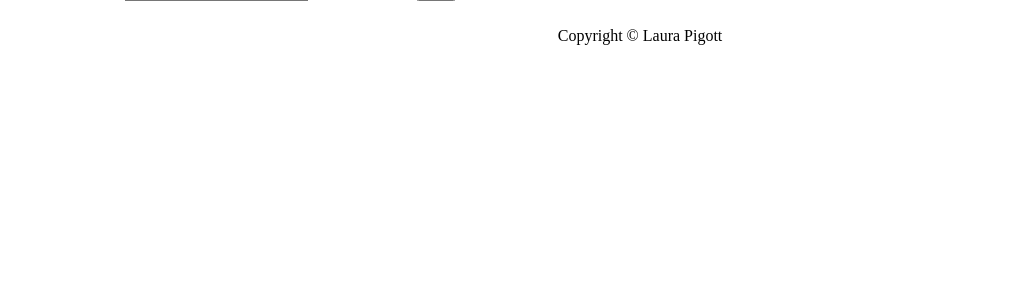
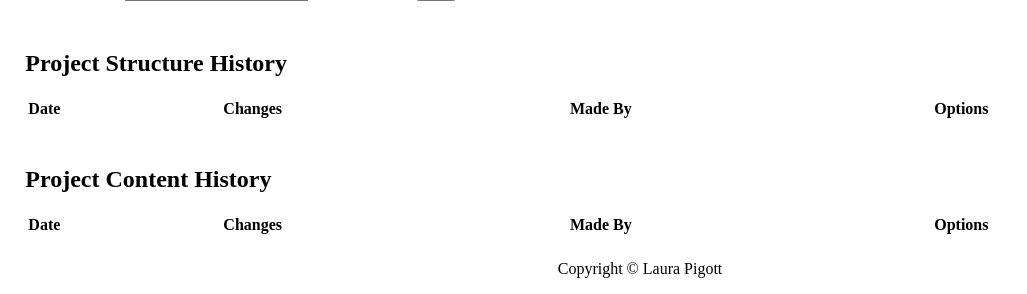
Before and after one commit to ct-lpigott/ContentDeveloperCMS, a Node project: template views/editproject_admin.pug in a window 1280 px wide. Shown: the part 685-979 px from the top of the page, without its empty margins (0-1027 px from the left). Before the commit the page ends 800 px from the top, so only its background shows below. Run offline with Node 20 templates, Linux system fonts and the light colour scheme; the template is opened without the code that fills it, so the values that code supplies are empty.

Commit message:
Displaying git log of changes for both structure and content

```diff
--- a/public/js/script_console.js
+++ b/public/js/script_console.js
@@ -86,6 +86,13 @@ function updateProjectHTML(projectDetails, includeContent=true){
     }
 
     refreshDraggableContainers();
+    if(projectDetails.content_history != null){
+        if(projectDetails.structure_history != null){
+            updateProjectHistory(projectDetails.content_history, projectDetails.structure_history);
+        } else {
+            updateProjectHistory(projectDetails.content_history);
+        }
+    }
 }
 
 function createItemInputElements(collection, itemContent=null, itemIndex=-1){
@@ -328,3 +335,41 @@ function refreshDraggableContainers(){
         });
     }
 }
+
+function updateProjectHistory(contentCommitHistory, structureCommitHistory=null){
+    var projectContentHistoryTableBody = document.getElementById("projectContentHistory");
+
+    generateHistoryTable(contentCommitHistory.all, projectContentHistoryTableBody);
+
+    if(structureCommitHistory != null){
+        var projectStructureHistoryTableBody = document.getElementById("projectStructureHistory");
+
+        generateHistoryTable(structureCommitHistory.all, projectStructureHistoryTableBody);
+    }
+}
+
+function generateHistoryTable(arrayOfCommits, tableBody){
+    for(var i=0; i< arrayOfCommits.length; i++){
+        var newCommitRow = document.createElement("tr");
+
+        var dateTd = document.createElement("td");
+        dateTd.innerHTML = arrayOfCommits[i].date;
+
+        var changesTd = document.createElement("td");
+        changesTd.innerHTML = arrayOfCommits[i].message;
+
+        var byTd = document.createElement("td");
+        byTd.innerHTML = arrayOfCommits[i].author_name;
+
+        var optionsTd = document.createElement("td");
+        optionsTd.innerHTML = "<button data-hash=" + arrayOfCommits[i].hash + ">View</button>";
+
+
+        newCommitRow.appendChild(dateTd);
+        newCommitRow.appendChild(changesTd);
+        newCommitRow.appendChild(byTd);
+        newCommitRow.appendChild(optionsTd);
+
+        tableBody.appendChild(newCommitRow);
+    }
+}
--- a/views/editproject_admin.pug
+++ b/views/editproject_admin.pug
@@ -32,6 +32,28 @@ block main-body
                             th Access Level
                             th Remove
                     tbody
+    div.row
+        div.col-12-12
+            h2 Project Structure History
+            table
+                thead
+                    tr
+                        th Date
+                        th Changes
+                        th Made By
+                        th Options
+                tbody(id="projectStructureHistory")
+    div.row
+        div.col-12-12
+            h2 Project Content History
+            table
+                thead
+                    tr
+                        th Date
+                        th Changes
+                        th Made By
+                        th Options
+                tbody(id="projectContentHistory")
 
     input(id="userID" type="hidden" value=userID)
     input(id="projectID" type="hidden" value=projectID)
```
Also changed, not shown: routes/components/feeds/feeds-read.js (+41 -4 lines), views/editproject_content.pug (+11 -0 lines).
